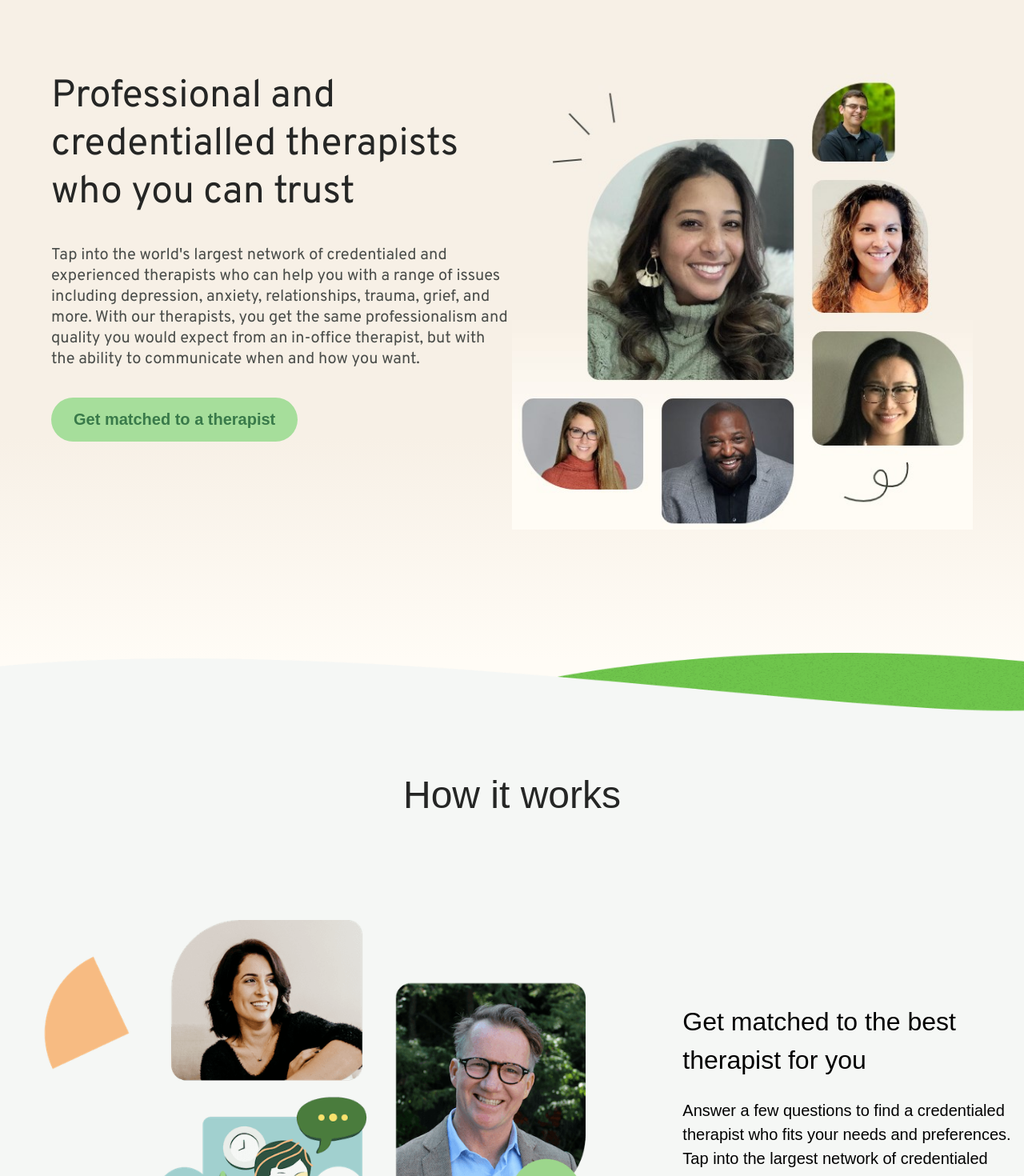
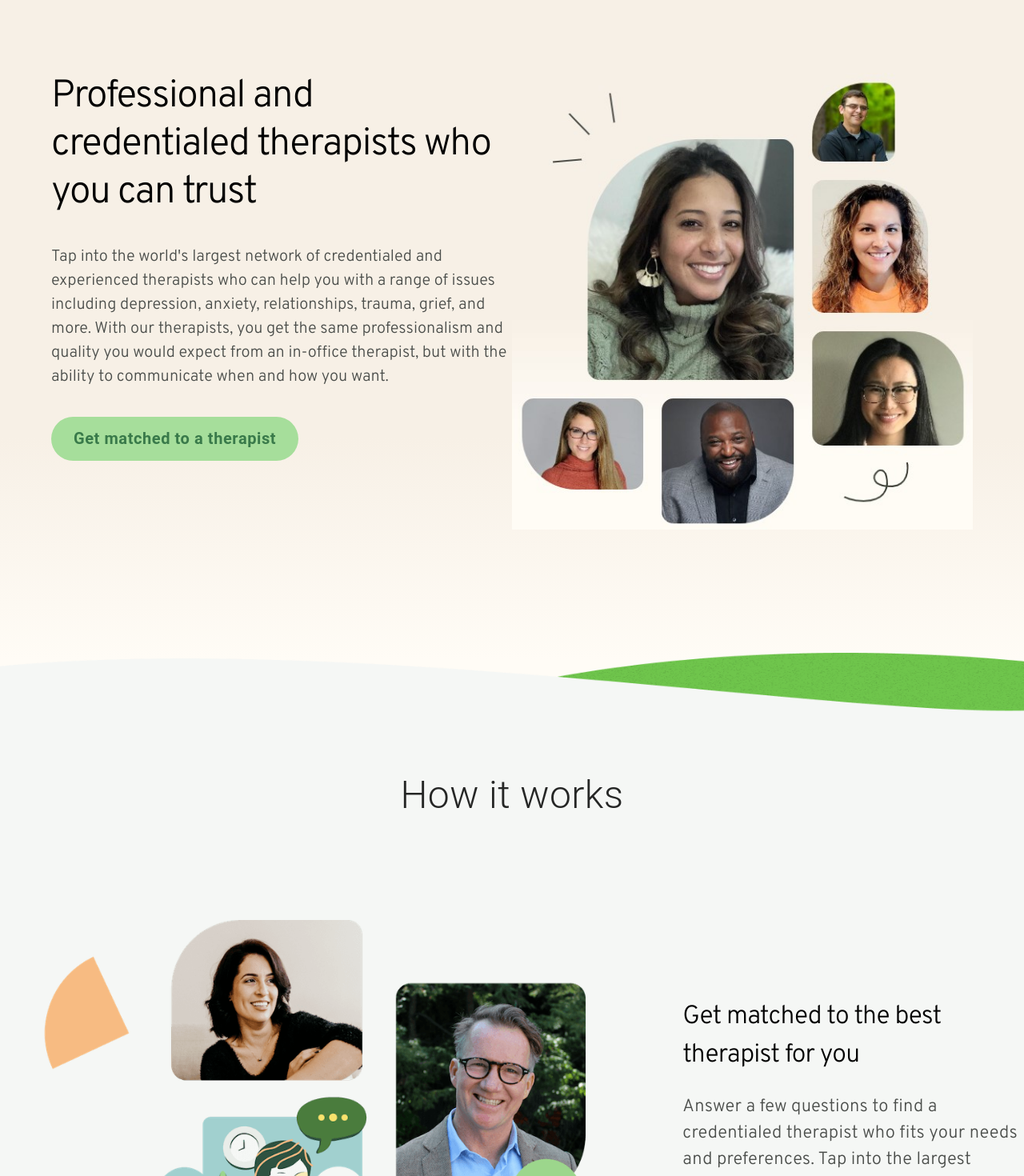
Before and after one commit to KaushalS1911/m_wellness_fe, a React (Create React App) app: page / in a window 1280 px wide. Shown: the part 1330-2800 px from the top of the page at 80% size. Built offline with nearby package versions, Linux system fonts and the light colour scheme.

Commit message:
UI changes of Home page

```diff
--- a/src/components/home/Counter.js
+++ b/src/components/home/Counter.js
@@ -26,7 +26,8 @@ function Counter() {
                                     justifyContent: "center",
                                     alignItems: "center",
                                     marginBottom: { xs: "40px", md: "unset" },
-                                    width: "70%"
+                                    width: "70%",
+                                    mx: "auto"
                                 }}
                             >
                                 <Box
--- a/src/components/home/HowItWorks.js
+++ b/src/components/home/HowItWorks.js
@@ -1,33 +1,34 @@
-import { Box, Grid, Typography, useMediaQuery, useTheme } from "@mui/material";
+import {Box, Grid, Typography, useMediaQuery, useTheme} from "@mui/material";
 import React from "react";
 import image1 from "../../assets/home/image-how-it-works-1.png";
 import image2 from "../../assets/home/image-how-it-works-2.png";
 import image3 from "../../assets/home/image-how-it-works-3.png";
 import arro from "../../assets/home/arrow-down-green-2.png";
+
 function HowItWorks() {
     const theme = useTheme();
     const isSmallScreen = useMediaQuery(theme.breakpoints.down("sm"));
     const isMediumScreen = useMediaQuery(theme.breakpoints.between("sm", "md"));
     const isLargeScreen = useMediaQuery(theme.breakpoints.up("md"));
     const getTitleFontSize = () => {
-        if (isSmallScreen) return "24px";
-        if (isMediumScreen) return "36px";
-        return "48px";
+        if (isSmallScreen) return 24;
+        if (isMediumScreen) return 36;
+        return 48;
     };
     const getSubtitleFontSize = () => {
-        if (isSmallScreen) return "16px";
-        if (isMediumScreen) return "18px";
-        return "20px";
+        if (isSmallScreen) return 16;
+        if (isMediumScreen) return 18;
+        return 22;
     };
     return (
-        <Box sx={{ backgroundColor: "#F5F7F5" }}>
+        <Box sx={{backgroundColor: "#F5F7F5"}}>
             <Box>
                 <Box display={"flex"} justifyContent={"center"}>
                     <Typography
                         my={5}
                         sx={{
                             fontSize: getTitleFontSize(),
-                            fontWeight: "500",
+                            fontWeight: 300,
                             color: "#252625",
                         }}
                     >
@@ -40,19 +41,26 @@ function HowItWorks() {
                             <Grid container my={5}>
                                 <Grid item md={8}>
                                     <Box>
-                                        <img src={image1} alt="How it works step 1" />
+                                        <img src={image1} alt="How it works step 1"/>
                                     </Box>
                                 </Grid>
-                                <Grid item md={4} alignSelf={"center"} p={{ xs: 5, md: 0 }}>
+                                <Grid item md={4} alignSelf={"center"} p={{xs: 5, md: 0}}>
                                     <Box>
-                                        <Typography style={{ fontSize: "32px", color: "4a4d4a" }}>
+                                        <Typography style={{
+                                            fontSize: 32,
+                                            fontWeight: 350,
+                                            letterSpacing: -0.8,
+                                            fontFamily: "Overpass,sans-serif"
+                                        }}>
                                             Get matched to the best therapist for you
                                         </Typography>
                                         <Typography
                                             mt={3}
                                             style={{
                                                 fontSize: getSubtitleFontSize(),
-                                                color: "4a4d4a",
+                                                color: "#4a4d4a",
+                                                fontWeight: 350,
+                                                fontFamily: "Overpass, sans-serif"
                                             }}
                                         >
                                             Answer a few questions to find a credentialed therapist
@@ -64,64 +72,77 @@ function HowItWorks() {
                             </Grid>
                         </Box>
                         <Box display={"flex"} justifyContent={"center"}>
-                            <Box sx={{ height: "80px", width: "60px", objectFit: "contain" }}>
-                                <img src={arro} alt="Arrow down" />
+                            <Box sx={{height: "80px", width: "60px", objectFit: "contain"}}>
+                                <img src={arro} alt="Arrow down"/>
                             </Box>
                         </Box>
                         <Box>
                             <Grid container py={5} my={5}>
                                 <Grid item md={8}>
                                     <Box>
-                                        <img src={image2} alt="How it works step 2" />
+                                        <img src={image2} alt="How it works step 2"/>
                                     </Box>
                                 </Grid>
-                                <Grid item md={4} alignSelf={"center"} p={{ xs: 5, md: 0 }}>
+                                <Grid item md={4} alignSelf={"center"} p={{xs: 5, md: 0}}>
                                     <Box>
-                                        <Typography style={{ fontSize: "32px", color: "4a4d4a" }}>
-                                            Get matched to the best therapist for you
+                                        <Typography style={{
+                                            fontSize: 32,
+                                            fontWeight: 350,
+                                            letterSpacing: -0.8,
+                                            fontFamily: "Overpass,sans-serif"
+                                        }}>
+                                            Communicate your way
                                         </Typography>
                                         <Typography
                                             mt={3}
                                             style={{
                                                 fontSize: getSubtitleFontSize(),
-                                                color: "4a4d4a",
+                                                color: "#4a4d4a",
+                                                fontWeight: 350,
+                                                fontFamily: "Overpass, sans-serif"
                                             }}
                                         >
-                                            Answer a few questions to find a credentialed therapist
-                                            who fits your needs and preferences. Tap into the largest
-                                            network of credentialed providers.
+                                            Talk to your therapist however you feel comfortable — text, chat, phone, or
+                                            video.
                                         </Typography>
                                     </Box>
                                 </Grid>
                             </Grid>
                         </Box>
                         <Box display={"flex"} justifyContent={"center"}>
-                            <Box sx={{ height: "80px", width: "60px", objectFit: "contain" }}>
-                                <img src={arro} alt="Arrow down" />
+                            <Box sx={{height: "80px", width: "60px", objectFit: "contain"}}>
+                                <img src={arro} alt="Arrow down"/>
                             </Box>
                         </Box>
                         <Box>
                             <Grid container py={5} my={5}>
                                 <Grid item md={8}>
                                     <Box>
-                                        <img src={image3} alt="How it works step 3" />
+                                        <img src={image3} alt="How it works step 3"/>
                                     </Box>
                                 </Grid>
-                                <Grid item md={4} alignSelf={"center"} p={{ xs: 5, md: 0 }}>
+                                <Grid item md={4} alignSelf={"center"} p={{xs: 5, md: 0}}>
                                     <Box>
-                                        <Typography style={{ fontSize: "32px", color: "4a4d4a" }}>
-                                            Get matched to the best therapist for you
+                                        <Typography style={{
+                                            fontSize: 32,
+                                            fontWeight: 350,
+                                            letterSpacing: -0.8,
+                                            fontFamily: "Overpass,sans-serif"
+                                        }}>
+                                            Therapy when you need it
                                         </Typography>
                                         <Typography
                                             mt={3}
                                             style={{
                                                 fontSize: getSubtitleFontSize(),
-                                                color: "4a4d4a",
+                                                color: "#4a4d4a",
+                                                fontWeight: 350,
+                                                fontFamily: "Overpass, sans-serif"
                                             }}
                                         >
-                                            Answer a few questions to find a credentialed therapist
-                                            who fits your needs and preferences. Tap into the largest
-                                            network of credentialed providers.
+                                            You can message your therapist at anytime, from anywhere. You also get to
+                                            schedule live sessions when it's convenient for you, and can connect from
+                                            any mobile device or computer.
                                         </Typography>
                                     </Box>
                                 </Grid>
@@ -133,4 +154,5 @@ function HowItWorks() {
         </Box>
     );
 }
+
 export default HowItWorks;
--- a/src/components/professional/Professional.js
+++ b/src/components/professional/Professional.js
@@ -20,22 +20,22 @@ function Professional(props) {
             }
         }}>
             <Container>
-                <Grid container sx={{py: {xs: "50px", md: "100px"},pb: "250px !important"}}>
+                <Grid container sx={{py: {xs: "50px", md: "100px"}, pb: "250px !important"}}>
                     <Grid item xs={12} md={6}>
-                        <Box sx={{fontSize: {xs: "28px", sm: "38px", md: "48px"}, color: 'black', fontWeight: "400"}}>Professional
-                            and credentialled therapists who you can trust</Box>
+                        <Box sx={{fontSize: {xs: 28, sm: 38, md: 48}, letterSpacing: -1.5, fontWeight: 300}}>Professional
+                            and credentialed therapists who you can trust</Box>
                         <Box sx={{maxHeight: "100%", display: {md: "none", xs: "block"}}}>
                             <img src={professionalImg} alt="professional"/>
                         </Box>
-                        <Box sx={{fontSize: {xs: "18px", md: "20px"}, color: 'liteBlack', my: "35px"}}>Tap into the
+                        <Box sx={{fontSize: {xs: "18px", md: "20px"}, color: 'liteBlack', my: "35px", lineHeight: 1.5, fontWeight: 300 }}>Tap into the
                             world's largest network of credentialed and experienced therapists who can help you with a
                             range of issues including depression, anxiety, relationships, trauma, grief, and more. With
                             our therapists, you get the same professionalism and quality you would expect from an
                             in-office therapist, but with the ability to communicate when and how you want.</Box>
-                        <Box sx={{textAlign: {md:"start",xs:"center"}}}>
+                        <Box sx={{textAlign: {md: "start", xs: "center"}}}>
                             <Button
                                 sx={{
-                                    fontWeight: "600",
+                                    fontWeight: 600,
                                     backgroundColor: "liteGreen",
                                     py: "10px",
                                     px: {xs: "14px", md: "28px"},
@@ -61,7 +61,7 @@ function Professional(props) {
                 </Grid>
             </Container>
             <Box sx={{position: "absolute", bottom: "-10px", width: "100%"}}>
-                <img src={divider2} alt="divider image" />
+                <img src={divider2} alt="divider image"/>
             </Box>
         </Box>
     );
--- a/src/components/theme/theme.js
+++ b/src/components/theme/theme.js
@@ -1,8 +1,8 @@
 import { createTheme } from "@mui/material/styles";
 const theme = createTheme({
-    typography: {
-        fontFamily: "Poppins, Arial, sans-serif",
-    },
+    // typography: {
+    //     fontFamily: "Poppins, Arial, sans-serif",
+    // },
     palette: {
         black: "#252625",
         liteBlack: "#4A4D4A",
--- a/src/index.css
+++ b/src/index.css
@@ -7,7 +7,7 @@
 }
 body {
   margin: 0;
-  font-family: "Overpass", sans-serif;
+  font-family: "Overpass", sans-serif !important;
   -webkit-font-smoothing: antialiased;
   -moz-osx-font-smoothing: grayscale;
 }
```
Also changed, not shown: src/components/frequently/Frequently.js (+72 -55 lines), src/components/global/Header.js (+13 -4 lines).
